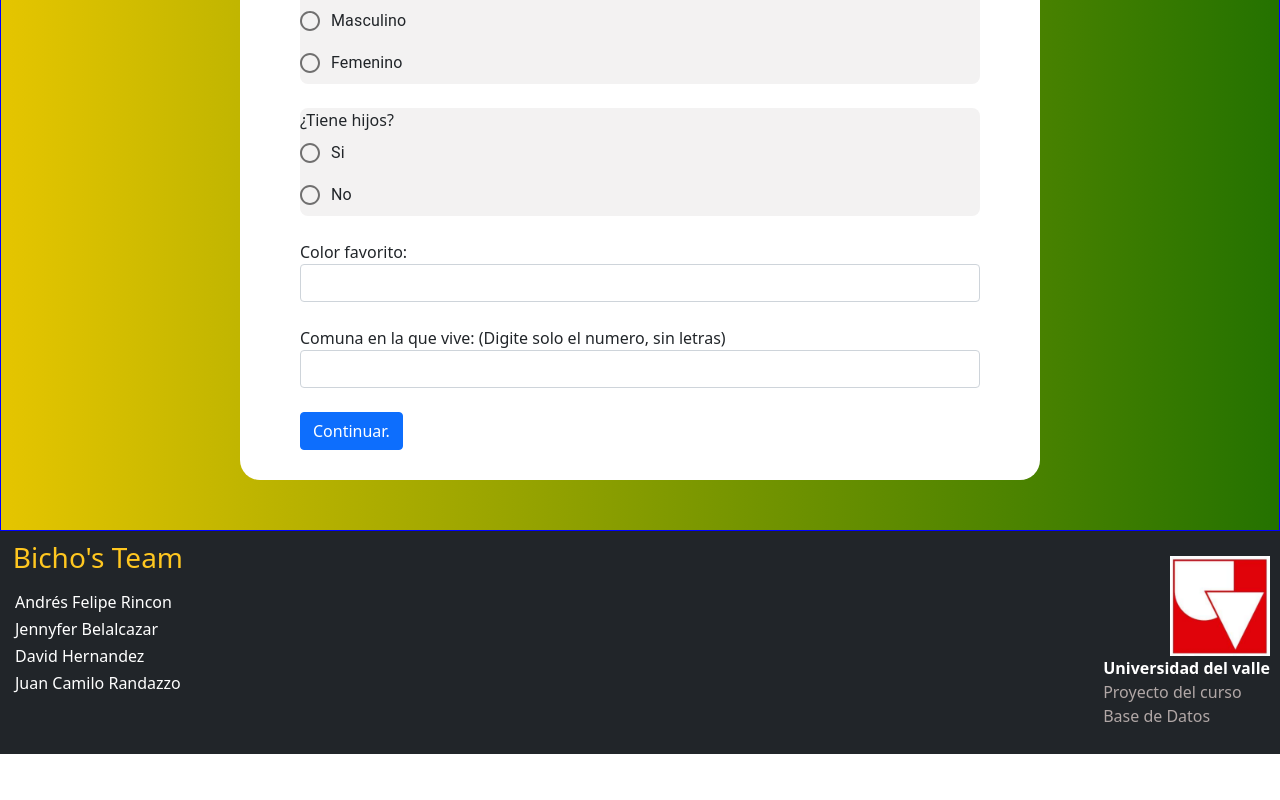
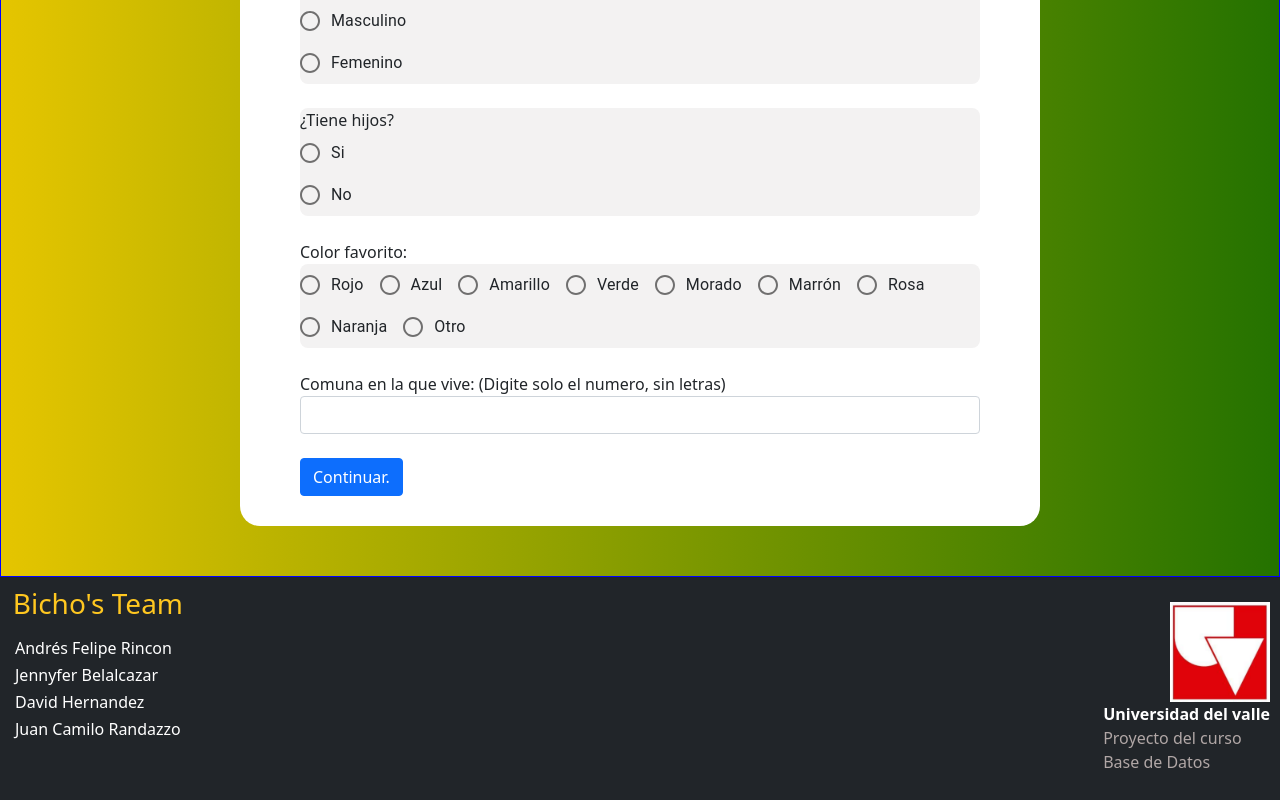
Before and after one commit to JuanCamilo-R/ProyectoBD, a React (Create React App) app in the folder cliente/: page /form in a window 1280 px wide. Shown: the part 745-1545 px from the top of the page. Before the commit the page ends 1499 px from the top, so only its background shows below. Built offline with nearby package versions, Linux system fonts and the light colour scheme.

Commit message:
Color form

```diff
--- a/cliente/src/components/ComponentStyles/Badge.css
+++ b/cliente/src/components/ComponentStyles/Badge.css
@@ -50,6 +50,13 @@
 .h1 {
 	text-align: center;
 }
+
+.answers {
+	display: flex;
+	flex-direction: row !important;
+	flex-wrap: wrap;
+}
+
 /*700*/
 .badge2 {
 	position: center;
--- a/cliente/src/components/FirstPart.js
+++ b/cliente/src/components/FirstPart.js
@@ -136,13 +136,29 @@ export class FirstPart extends Component {
 
 				<div className="form-group">
 					<label htmlFor="Color">Color favorito:</label>
-					<input
-						type="text"
-						className="form-control"
-						name="color"
-						onChange={this.props.inputStringChange}
-						value={this.props.values.data.string_values.color}
-					/>
+					<div className="color form-design">
+						<RadioGroup
+							aria-label="color"
+							name="color"
+							className="answers"
+							value={this.props.values.data.string_values.color}
+							onChange={this.props.inputStringChange}
+						>
+							<FormControlLabel value="1" control={<Radio />} label="Rojo" />
+							<FormControlLabel value="2" control={<Radio />} label="Azul" />
+							<FormControlLabel
+								value="3"
+								control={<Radio />}
+								label="Amarillo"
+							/>
+							<FormControlLabel value="4" control={<Radio />} label="Verde" />
+							<FormControlLabel value="5" control={<Radio />} label="Morado" />
+							<FormControlLabel value="6" control={<Radio />} label="Marrón" />
+							<FormControlLabel value="7" control={<Radio />} label="Rosa" />
+							<FormControlLabel value="8" control={<Radio />} label="Naranja" />
+							<FormControlLabel value="9" control={<Radio />} label="Otro" />
+						</RadioGroup>
+					</div>
 				</div>
 				<br />
 
```
